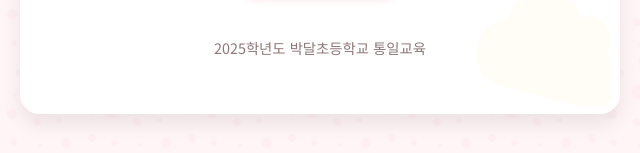
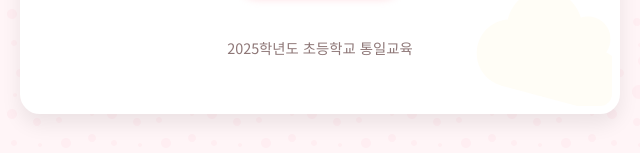
Before and after one commit to reallygood83/situedu, a plain HTML site: page unifi.html in a window 1280 px wide. Shown: the part 644-797 px from the top of the page, 320-960 px from the left. Drawn offline with Linux system fonts and the light colour scheme; a web font is replaced by a local one.

Commit message:
Update unifi.html

```diff
--- a/unifi.html
+++ b/unifi.html
@@ -299,7 +299,7 @@
       </div>
 
       <div class="footer">
-        <div>2025학년도 박달초등학교 통일교육</div>
+        <div>2025학년도 초등학교 통일교육</div>
       </div>
     </div>
   </div>
```
